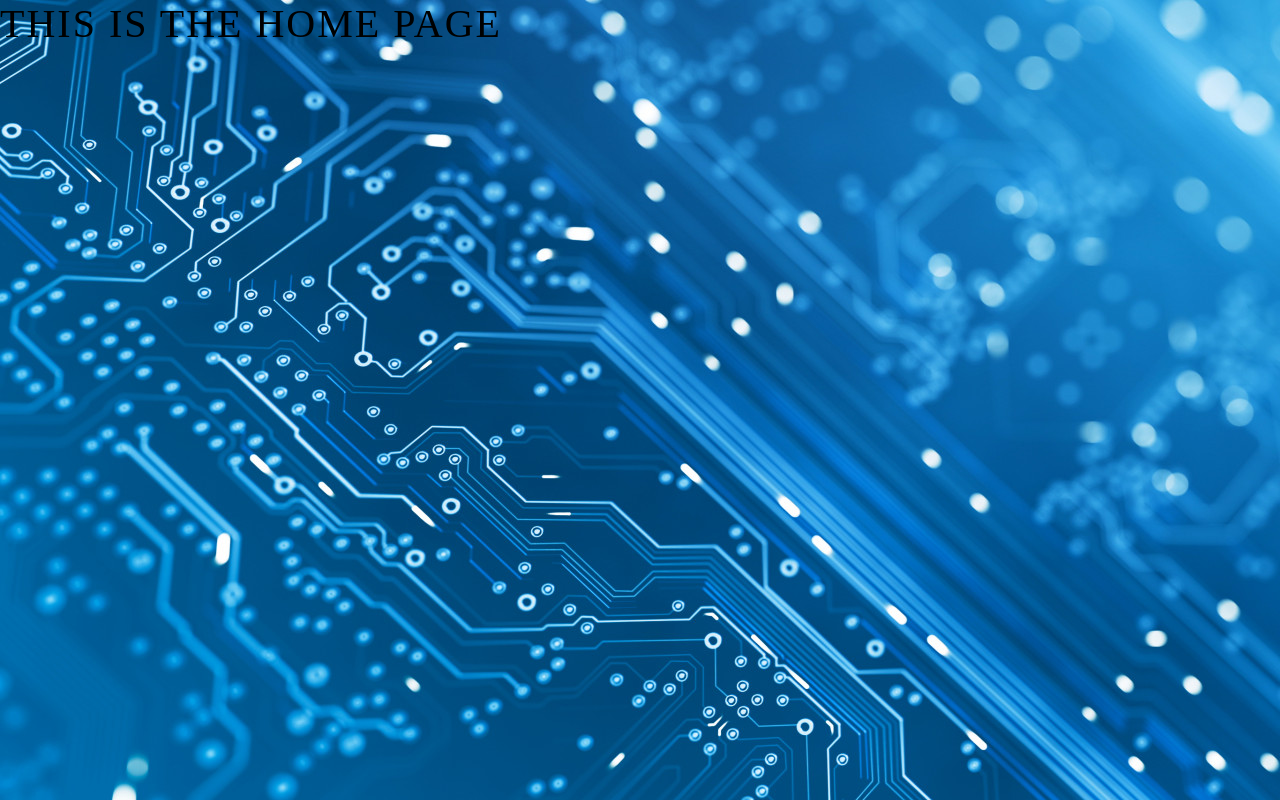
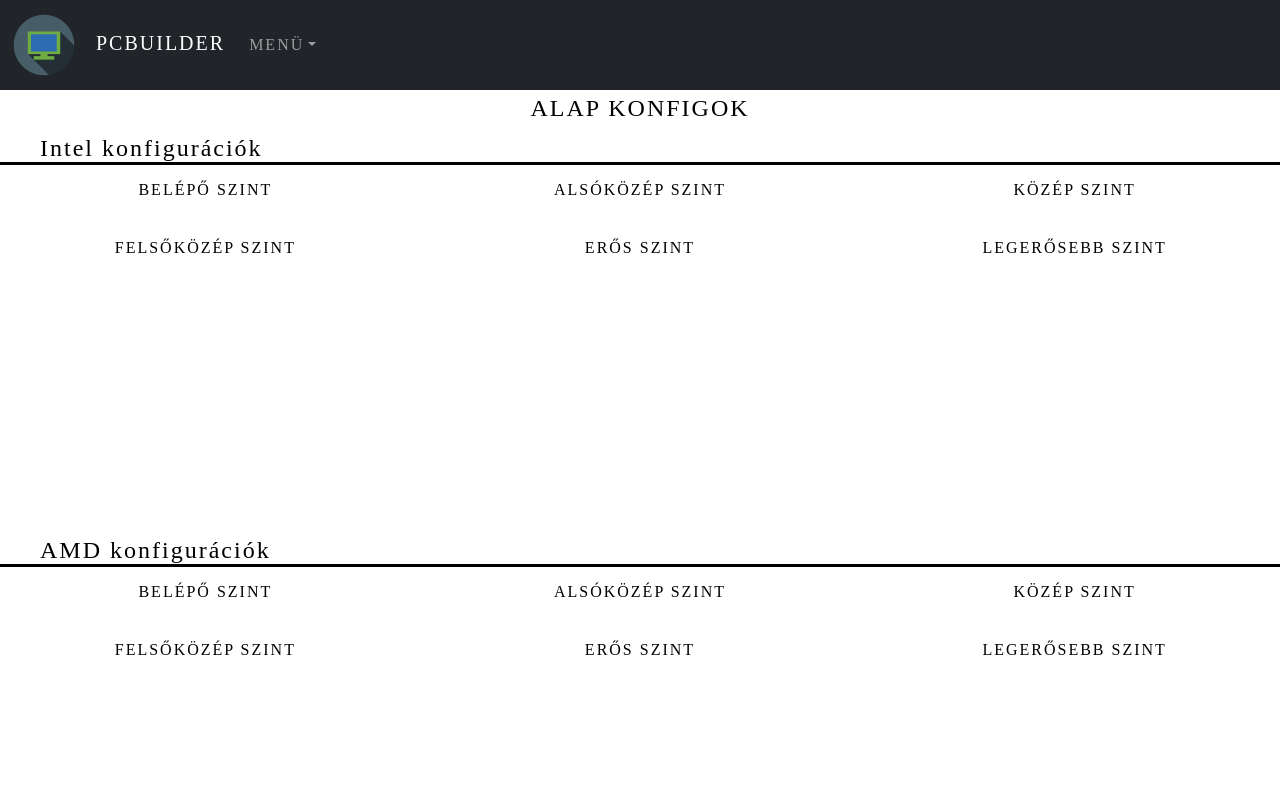
Before and after one commit to szlevi1998/pc-builder, a React (Create React App) app: page /prebuilds in a window 1280 px wide. Built offline with nearby package versions, Linux system fonts and the light colour scheme.

Commit message:
Pre builds under progress.

```diff
--- a/src/NavBar.js
+++ b/src/NavBar.js
@@ -30,8 +30,10 @@ const NavBar = () => {
                     <Navbar.Collapse>
                         <Nav className="me-auto">
                             <NavDropdown title="Menü" id="collasible-nav-dropdown">
+                                <NavDropdown.Item title="/guidance">Útmútató</NavDropdown.Item>
                                 <NavDropdown.Item href="/prebuilds">Alap konfigok</NavDropdown.Item>
-                                <NavDropdown.Item href="/savedbuilds">Saját konfig</NavDropdown.Item>
+                                <NavDropdown.Item href="/pcbuilder">Konfig építő</NavDropdown.Item>
+                                <NavDropdown.Item href="/savedbuilds">Konfigom</NavDropdown.Item>
                             </NavDropdown>
                         </Nav>
                     </Navbar.Collapse>
--- a/src/SubPages.js
+++ b/src/SubPages.js
@@ -18,7 +18,6 @@ export default class SubPages extends React.Component {
                     <Route path="/register" element={<Register/>}/>
 
                     <React.Fragment>
-
                        <Route path="/home" element={<HomePage/>}/>
                         <Route path='/prebuilds' element={<PreBuilds/>}/>
                         <Route path='/savedbuilds' element={savedBuilds}/>
--- a/src/components/PreBuilds.js
+++ b/src/components/PreBuilds.js
@@ -1,12 +1,47 @@
 import React from "react";
+import {Navbar} from "react-bootstrap";
+import NavBar from "../NavBar";
+import "../stylesheets/prebuilds.css";
 
-function OpenPreBuilds(){
-    return( <div>
-        <h1>This is the home page</h1>
-    </div>
+function OpenPreBuilds() {
+    return (<div>
+            <NavBar></NavBar>
+            <h1 className="title-h1">Alap konfigok</h1>
+            <section className="intel-section">Intel konfigurációk</section>
+            <section>
+                <div>
+                    <div className="row ">
+                        <div className="col-md-4 left-element">Belépő szint</div>
+                        <div className="col-md-4 middle-element">Alsóközép szint</div>
+                        <div className="col-md-4 right-element">Közép szint</div>
+                        <div className="col-md-4 left-element">Felsőközép szint</div>
+                        <div className="col-md-4 middle-element">Erős szint</div>
+                        <div className="col-md-4 right-element">Legerősebb szint</div>
+                    </div>
+                    </div>
+
+            </section>
+            <section className="amd-section">AMD konfigurációk</section>
+            <section>
+                <section>
+                    <div>
+                        <div className="row">
+                            <div className="col-md-4 left-element">Belépő szint</div>
+                            <div className="col-md-4 middle-element">Alsóközép szint</div>
+                            <div className="col-md-4 right-element">Közép szint</div>
+                            <div className="col-md-4 left-element">Felsőközép szint</div>
+                            <div className="col-md-4 middle-element">Erős szint</div>
+                            <div className="col-md-4 right-element">Legerősebb szint</div>
+                        </div>
+                    </div>
+
+                </section>
+            </section>
+        </div>
     )
 }
-export default class PreBuilds extends React.Component{
+
+export default class PreBuilds extends React.Component {
     render() {
         return <OpenPreBuilds/>
     }
--- a/src/stylesheets/NavBar.css
+++ b/src/stylesheets/NavBar.css
@@ -1,6 +1,5 @@
 body{
-    font: 2.5vh bold;
-    text-align: left;
+    font: 3vh bold;
 }
 .navs{
     max-width: available;
@@ -11,4 +10,5 @@ body{
 }
 .image-for-navbar{
     margin-right: 2.5vh;
+    cursor: pointer;
 }
--- /dev/null
+++ b/src/stylesheets/prebuilds.css
@@ -0,0 +1,38 @@
+body{
+    background-image: none;
+    font-size: 2vh;
+}
+.title-h1{
+    font-size: 3vh;
+    text-align: center;
+    padding: 0.5vh;
+
+}
+.row{
+}
+.intel-section{
+    text-transform: none;
+    font-size: 3vh;
+    text-align: left;
+    padding-left: 5vh;
+    margin-bottom: 2vh;
+    color: black;
+    background-color: white;
+    border-bottom: 3px solid black;
+}
+
+.amd-section{
+    text-transform: none;
+    font-size: 3vh;
+    text-align: left;
+    padding-left: 5vh;
+    margin-top: 30vh;
+    margin-bottom: 2vh;
+    color: black;
+    background-color: white;
+    border-bottom: 3px solid black;
+}
+
+.left-element{
+    margin-bottom: 5vh;
+}
```
